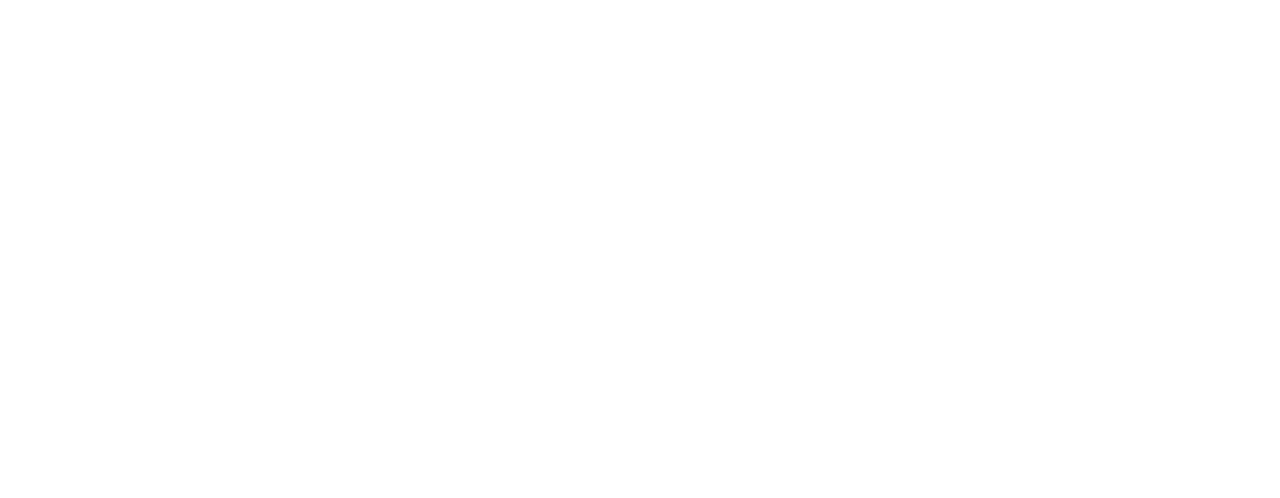
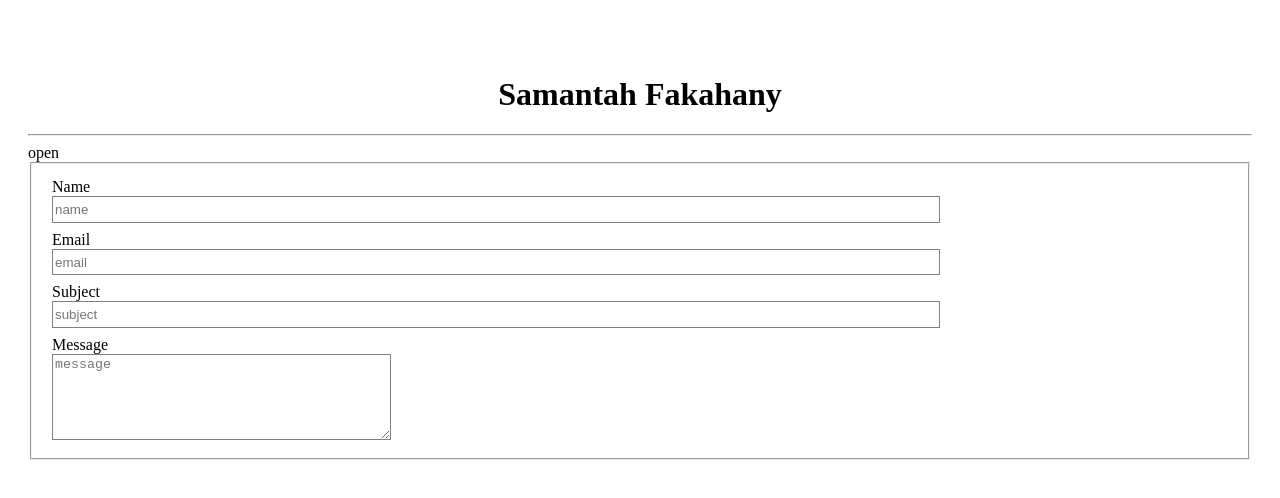
Before and after one commit to brarian/sFakahany, a website: page contact.html in a window 1280 px wide. Drawn offline with Linux system fonts and the light colour scheme.

Commit message:
generic contact

```diff
--- /dev/null
+++ b/contact.css
@@ -0,0 +1,18 @@
+input{
+  display: block;
+  width: 75%;
+  height: 1.7em;
+  border: 1px solid gray;
+}
+
+div{
+  margin: .5em;
+}
+
+textarea#message{
+  display: block;
+  width: 25em;
+  height: 6em;
+  border: 1px solid gray;
+
+}
--- a/contact.html
+++ b/contact.html
@@ -0,0 +1,56 @@
+<!DOCTYPE html>
+<!--[if lt IE 7]>      <html class="no-js lt-ie9 lt-ie8 lt-ie7"> <![endif]-->
+<!--[if IE 7]>         <html class="no-js lt-ie9 lt-ie8"> <![endif]-->
+<!--[if IE 8]>         <html class="no-js lt-ie9"> <![endif]-->
+<!--[if gt IE 8]><!--> <html class="no-js"> <!--<![endif]-->
+  <head>
+    <meta charset="utf-8">
+    <meta http-equiv="X-UA-Compatible" content="IE=edge">
+    <title></title>
+    <meta name="description" content="">
+    <meta name="viewport" content="width=device-width, initial-scale=1">
+    <link rel="stylesheet" href="index.css" />
+    <link rel="stylesheet" href="contact.css" />
+
+  </head>
+  <body class="container">
+      <h1>Samantah Fakahany</h1>
+      <hr />
+          <!--[if lt IE 7]>
+      <p class="browsehappy">You are using an <strong>outdated</strong> browser. Please <a href="#">upgrade your browser</a> to improve your experience.</p>
+    <![endif]-->
+<!-- NAV BAR START  -->
+    <div id="mySidenav" class="sidenav">
+        <a href="javascript:void(0)" class="closebtn" onclick="closeNav()">&times;</a>
+        <a href="#">See My Work</a>
+        <a href="contact.html">Contact Me</a>
+        <a href="#">Resume</a>
+      </div>
+
+      <!-- Use any element to open the sidenav -->
+      <span onclick="openNav()">open</span>
+
+<!-- NAV BAR END -->
+    <form action="/contact" class="contact_form ">
+      <fieldset>
+        <div>
+        <label for="name"> Name </label>
+        <input  type="text" placeholder="name" id="name" aria-required="true">
+      </div>
+      <div>
+        <label for="email">Email</label>
+        <input  type="text" placeholder="email" id="email" aria-required="true"/>
+      </div>
+      <div>
+          <label for="email">Subject</label>
+          <input  type="text" placeholder="subject" id="subject" aria-required="true"/>
+        </div>
+        <div>
+            <label for="message">Message</label>
+            <textarea  type="textarea" placeholder="message" id="message" aria-required="true"></textarea>
+          </div>
+      </fieldset>
+    </form>
+    <script src="index.js" async defer></script>
+  </body>
+</html>
--- a/index.css
+++ b/index.css
@@ -11,7 +11,10 @@ main {
   height: 2em;
   margin: 0.5em;
 }
-
+a, a.link, a:visited, a.hover, a:active{
+  text-decoration: none;
+  color: black;
+}
 /* .side_nav_bar {
   width: 0;
   height: 0;
```
Also changed, not shown: index.html (+4 -2 lines).
